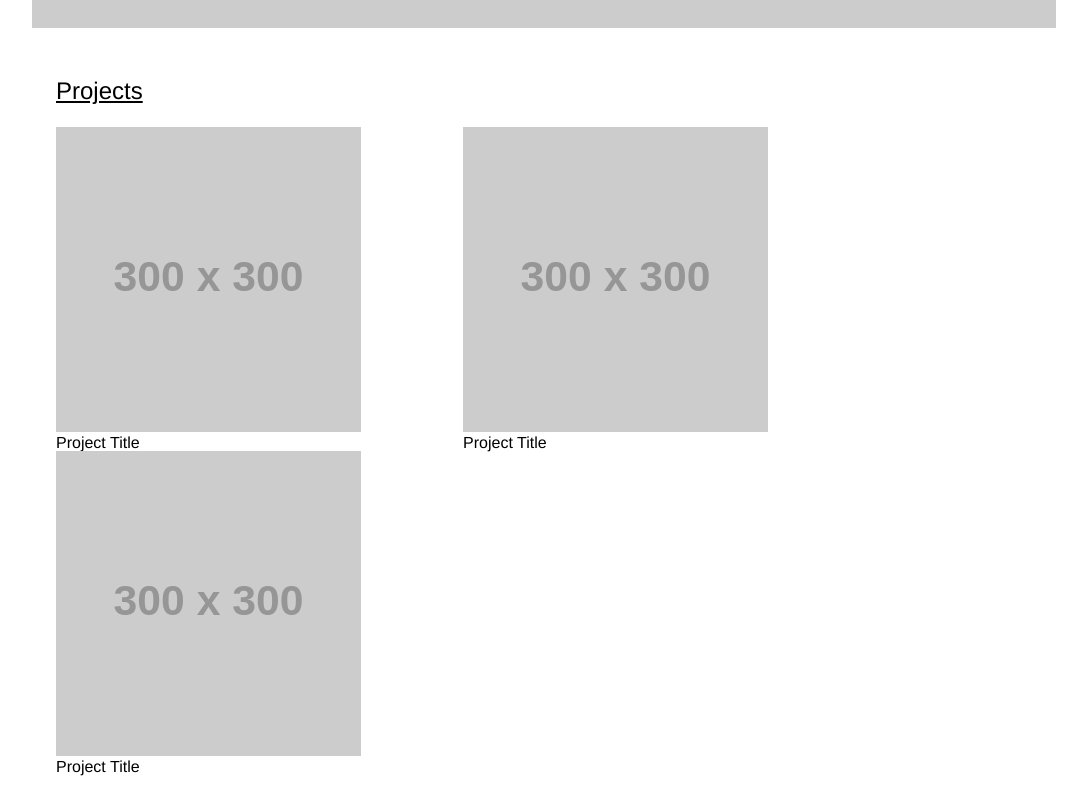
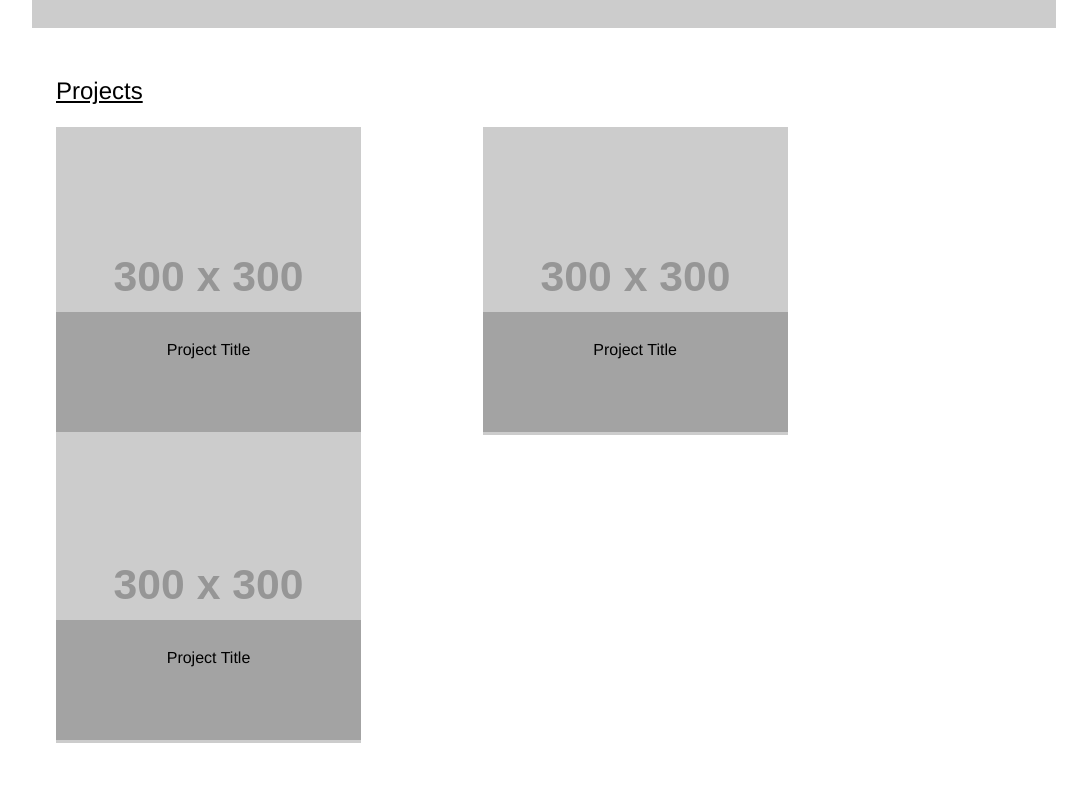
Before and after one commit to matstap/portfolio, a plain HTML site: page index.html in a window 1280 px wide. Shown: the part 660-1448 px from the top of the page, without its empty margins (96-1183 px from the left). Drawn offline with Linux system fonts and the light colour scheme; placeholder pictures from the web are drawn by us.

Commit message:
Adds title overlay to project pics

```diff
--- a/index.html
+++ b/index.html
@@ -26,15 +26,15 @@
       <h2>Projects</h2>
       <div>
         <img class="proj-pic" src="http://placehold.it/300x300">
-        <div class="proj-text">Project Title</div>
+        <div class="proj-text"><p>Project Title</p></div>
       </div>
       <div>
         <img class="proj-pic" src="http://placehold.it/300x300">
-        <div class="proj-text">Project Title</div>
+        <div class="proj-text"><p>Project Title</p></div>
       </div>
       <div>
         <img class="proj-pic" src="http://placehold.it/300x300">
-        <div class="proj-text">Project Title</div>
+        <div class="proj-text"><p>Project Title</p></div>
       </div>
     </section>
 
--- a/styles/style.css
+++ b/styles/style.css
@@ -63,9 +63,10 @@ section {
 
 .projects > div {
   display: inline-block;
-  margin-right: 10%;
+  margin-right: 12%;
   width: 25%;
   min-width: 305px;
+  position: relative;
 }
 
 .projects > div:last-child {
@@ -75,3 +76,16 @@ section {
 .proj-pic {
   width: 100%;
 }
+
+.proj-text {
+  position: absolute;
+  background-color: rgba(0,0,0,0.2);
+  text-align: center;
+  height: 40%;
+  width: 100%;
+  bottom: 0;
+}
+
+.proj-text p {
+  margin-top: 10%;
+}
```
